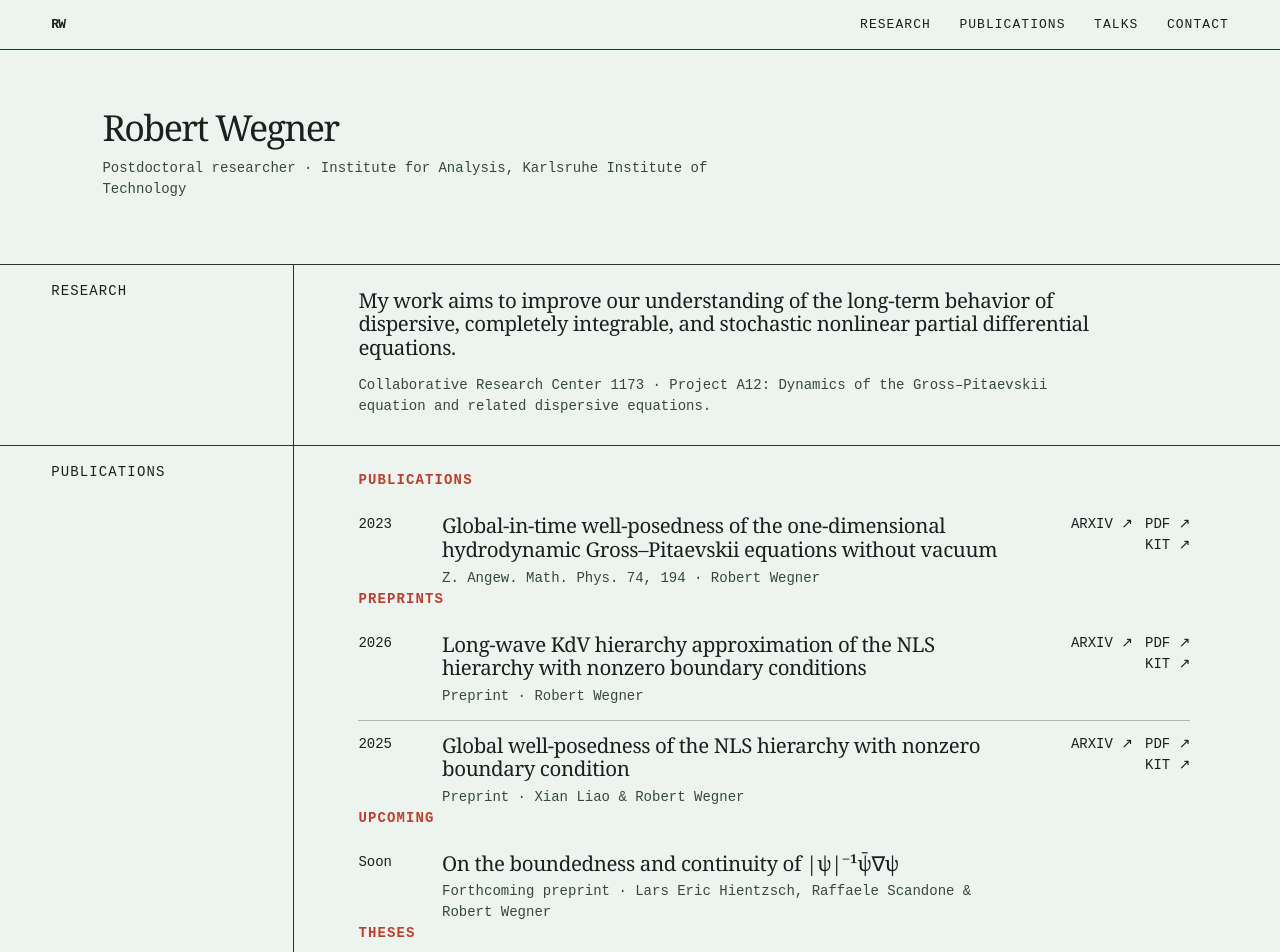
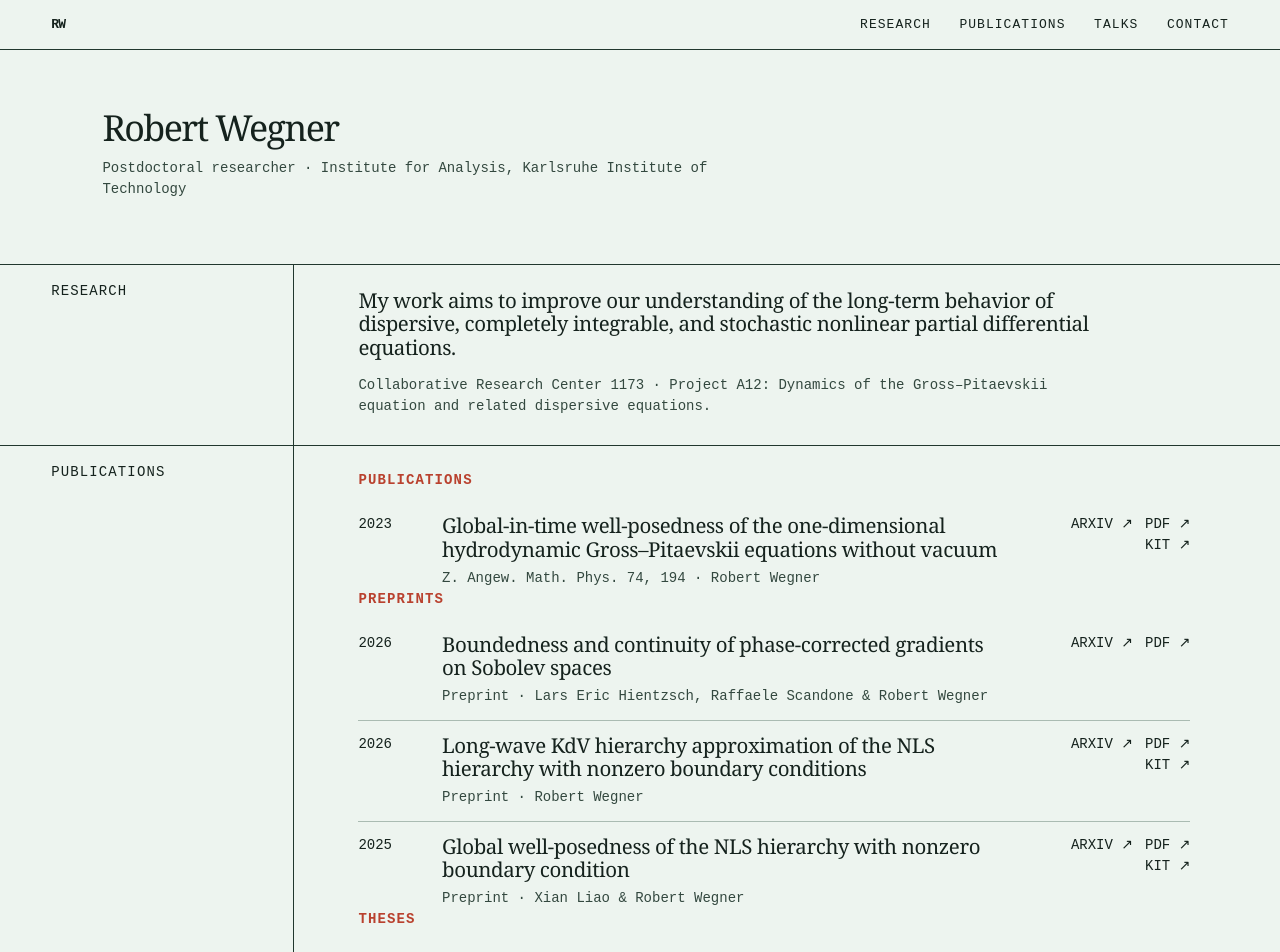
Before and after one commit to Robert-Wegner/Robert-Wegner.github.io, a Next.js app: page / in a window 1280 px wide. Shown: the top 952 px of the page. Built offline with nearby package versions, Linux system fonts and the light colour scheme.

Commit message:
Add phase-corrected gradients preprint

```diff
--- a/app/page.tsx
+++ b/app/page.tsx
@@ -24,6 +24,15 @@ const sections: { title: string; items: Item[] }[] = [
     items: [
       {
         year: '2026',
+        title: 'Boundedness and continuity of phase-corrected gradients on Sobolev spaces',
+        detail: 'Preprint · Lars Eric Hientzsch, Raffaele Scandone & Robert Wegner',
+        links: [
+          { label: 'arXiv', href: 'https://arxiv.org/abs/2610.35584' },
+          { label: 'PDF', href: 'https://arxiv.org/pdf/2610.35584' },
+        ],
+      },
+      {
+        year: '2026',
         title: 'Long-wave KdV hierarchy approximation of the NLS hierarchy with nonzero boundary conditions',
         detail: 'Preprint · Robert Wegner',
         links: [
@@ -43,14 +52,6 @@ const sections: { title: string; items: Item[] }[] = [
         ],
       },
     ],
-  },
-  {
-    title: 'Upcoming',
-    items: [{
-      year: 'Soon',
-      title: 'On the boundedness and continuity of |ψ|⁻¹ψ̄∇ψ',
-      detail: 'Forthcoming preprint · Lars Eric Hientzsch, Raffaele Scandone & Robert Wegner',
-    }],
   },
   {
     title: 'Theses',
--- a/public/index.html
+++ b/public/index.html
@@ -45,6 +45,11 @@
           <h2 class="category">Preprints</h2>
           <article class="publication">
             <span class="year">2026</span>
+            <div><h2>Boundedness and continuity of phase-corrected gradients on Sobolev spaces</h2><p>Preprint · Lars Eric Hientzsch, Raffaele Scandone &amp; Robert Wegner</p></div>
+            <div class="links"><a href="https://arxiv.org/abs/2610.35584">arXiv ↗</a><a href="https://arxiv.org/pdf/2610.35584">PDF ↗</a></div>
+          </article>
+          <article class="publication">
+            <span class="year">2026</span>
             <div><h2>Long-wave KdV hierarchy approximation of the NLS hierarchy with nonzero boundary conditions</h2><p>Preprint · Robert Wegner</p></div>
             <div class="links"><a href="https://arxiv.org/abs/2606.10687">arXiv ↗</a><a href="documents/wegner-2026-long-wave-kdv-nls.pdf">PDF ↗</a><a href="https://www.waves.kit.edu/downloads/CRC1173_Preprint_2026-36.pdf">KIT ↗</a></div>
           </article>
@@ -52,12 +57,6 @@
             <span class="year">2025</span>
             <div><h2>Global well-posedness of the NLS hierarchy with nonzero boundary condition</h2><p>Preprint · Xian Liao &amp; Robert Wegner</p></div>
             <div class="links"><a href="https://arxiv.org/abs/2508.14572">arXiv ↗</a><a href="documents/liao-wegner-2025-nls-hierarchy.pdf">PDF ↗</a><a href="https://publikationen.bibliothek.kit.edu/1000195469">KIT ↗</a></div>
-          </article>
-
-          <h2 class="category">Upcoming</h2>
-          <article class="publication">
-            <span class="year">Soon</span>
-            <div><h2>On the boundedness and continuity of |ψ|<sup>−1</sup>ψ̄∇ψ</h2><p>Forthcoming preprint · Lars Eric Hientzsch, Raffaele Scandone &amp; Robert Wegner</p></div>
           </article>
 
           <h2 class="category">Theses</h2>
```
